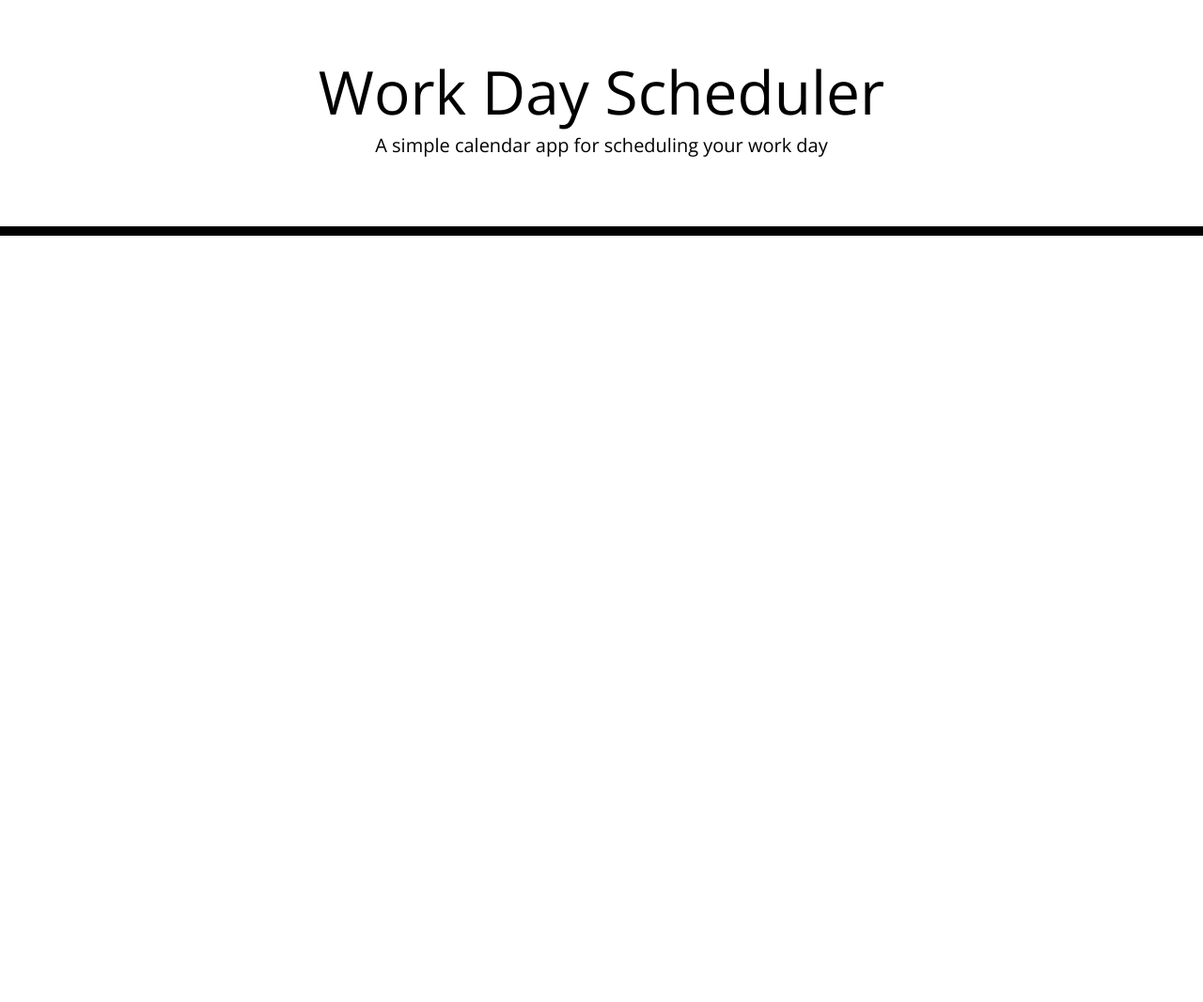
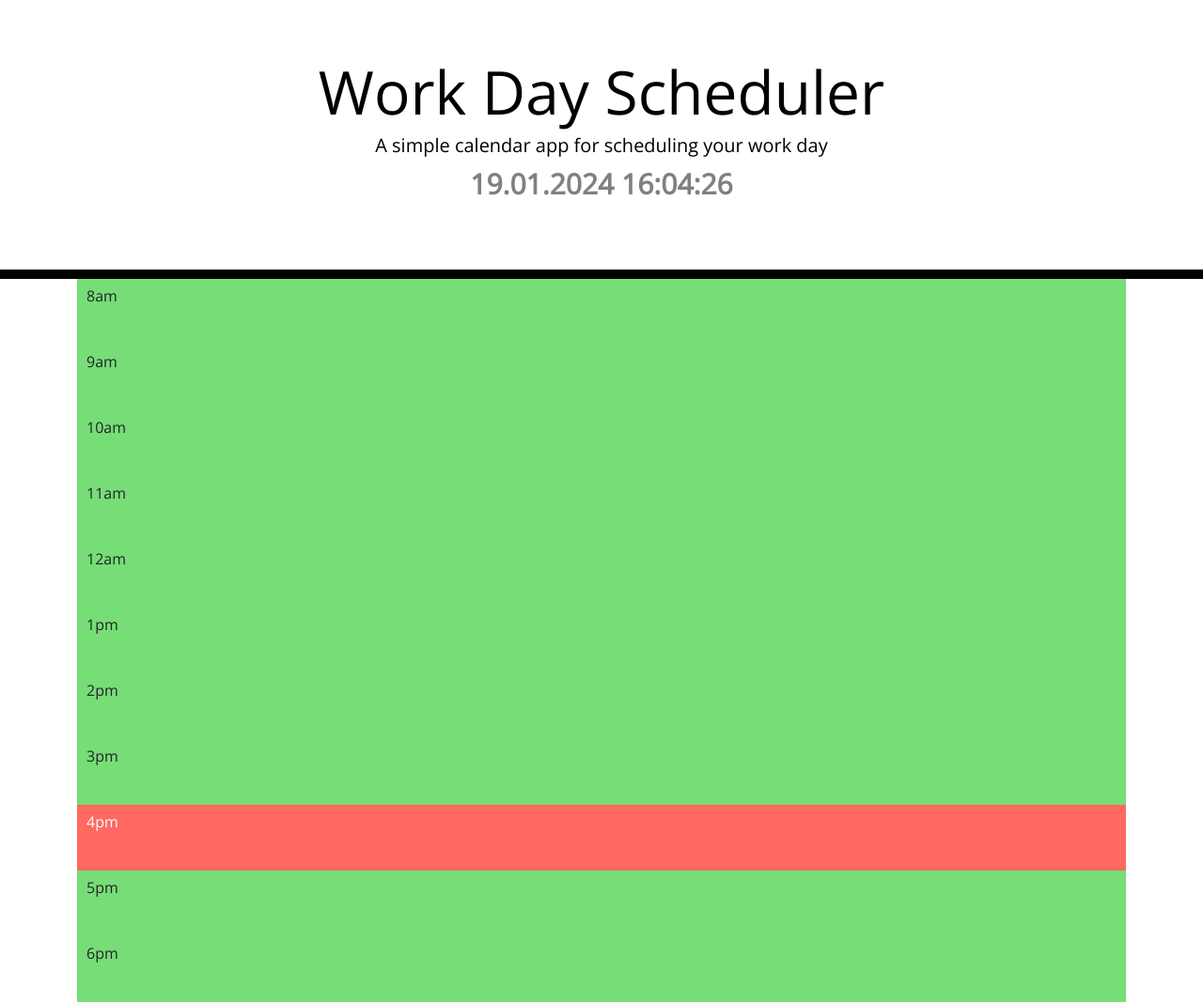
Before and after one commit to mbarkz/bossManPlan, a plain HTML site: page starter/index.html in a window 1280 px wide. Shown: the whole page at 94% size. Before the commit the page ends 800 px from the top, so only its background shows below. Drawn offline with nearby package versions, Linux system fonts and the light colour scheme.

Commit message:
some good progress! implemented the clock, created a loop to implement timeblock elements, implemented if statement to check if time matches current time, and if so to change color of timeblock

```diff
--- a/starter/index.html
+++ b/starter/index.html
@@ -33,8 +33,8 @@
     <div class="container">
       <!-- Timeblocks go here -->
     </div>
-
     <script src="https://cdnjs.cloudflare.com/ajax/libs/jquery/3.2.1/jquery.min.js"></script>
     <script src="https://cdn.jsdelivr.net/npm/dayjs@1/dayjs.min.js"></script>
+    <script src="script.js"></script>
   </body>
 </html>
--- /dev/null
+++ b/starter/script.js
@@ -0,0 +1,69 @@
+console.log('js connected');
+
+// * Display the current day at the top of the calender when a user opens the planner.
+
+var currentDate = dayjs().format('DD.MM.YYYY HH:mm:ss')
+
+var dayEl = $("#currentDay")
+
+dayEl.append(currentDate).css({
+    'font-size': '30px',
+    'color' : "grey",
+    'font-weight': 'bold'
+});;
+
+// * Present timeblocks for standard business hours when the user scrolls down.
+
+var currentTime = dayjs().format('ha');
+var hoursArray = [
+   '8am', '9am', '10am', '11am', '12am', '1pm', '2pm', '3pm', '4pm', '5pm', '6pm'
+]
+
+for (let i = 0; i < hoursArray.length; i++) {
+
+    //created timeblockEl
+    var timeblockEl = $('<div>Timeblock</div>').css({
+        'background-color': 'grey',
+        'height': '70px',
+        'padding': '10px'
+    });
+
+    //creates a unique timeblock for each hour in the array
+    timeblockEl.attr("data-letter", hoursArray[i]);
+
+    //appends each hour to the timeblock
+    timeblockEl.text(hoursArray[i]);
+
+    //appends timeblocks to container
+
+    // * Color-code each timeblock based on past, present, and future when the timeblock is viewed.
+
+    if (timeblockEl.attr('data-letter') === currentTime) {
+        timeblockEl.css({
+            'background-color': '#ff6961',
+            'color': 'white'
+        });
+    } else {
+        timeblockEl.css({
+            'background-color': '#77dd77'
+        });
+    }
+
+    $('.container').append(timeblockEl);
+
+}
+
+
+
+
+// * Allow a user to enter an event when they click a timeblock
+
+
+
+
+// * Save the event in local storage when the save button is clicked in that timeblock.
+
+
+
+
+// * Persist events between refreshes of a page
```
Also changed, not shown: starter/style.css (line endings or trailing spaces).
